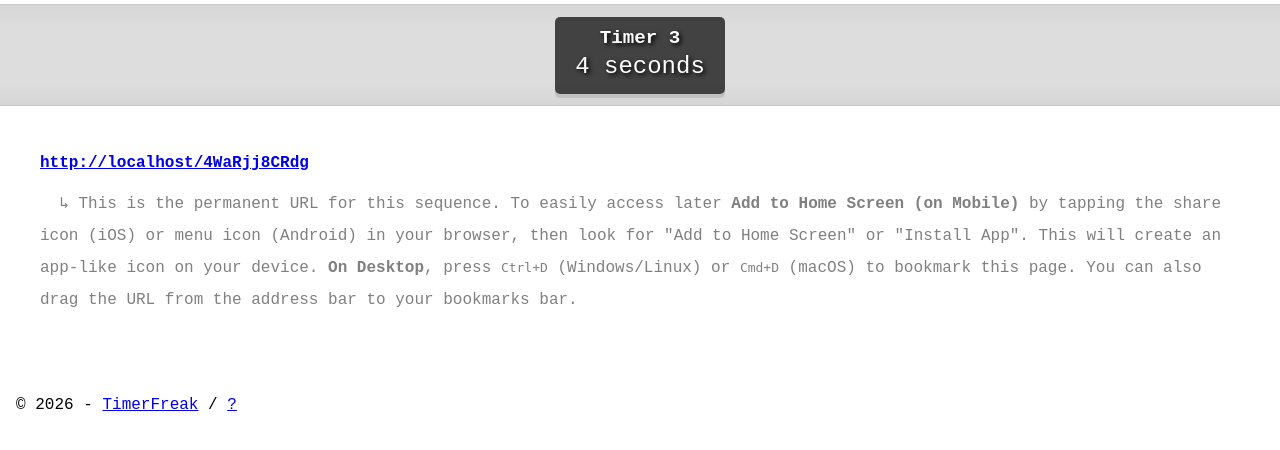
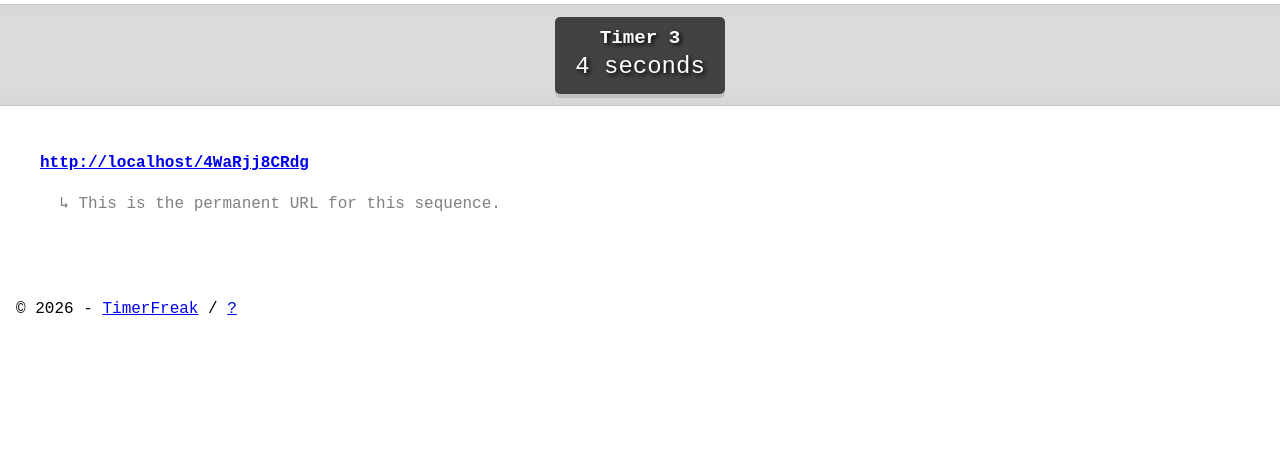
Before and after one commit to petmartino/timerfreak, a Flask app: a page that uses templates/timer.html in a window 1280 px wide. Shown: the part 286-736 px from the top of the page. Run offline with Flask 3, Linux system fonts and the light colour scheme.

Commit message:
Automated deploy: Fri Mar 20 04:54:13 PM CST 2026

```diff
--- a/templates/timer.html
+++ b/templates/timer.html
@@ -63,15 +63,6 @@
     <h1 id="sequenceName">{{ sequence_name }}</h1>
     {% endif %}
 
-    <!-- PWA Install Banner (Timer Specific) -->
-    <div id="installBanner" style="display: none; background: #fff; border: 1px solid #15ccbe; padding: 10px; margin: 10px 0.5rem; border-radius: 5px; text-align: center; font-size: 0.9em;">
-        <span style="color: #333;">Install this timer on your mobile device: </span>
-        <a href="#" id="installLink" style="font-weight: bold; color: #15ccbe; text-decoration: underline;">Install App</a>
-        <span id="iosInstructions" style="display: none; color: #666; display: block; margin-top: 5px;">
-            Tap the <strong>Share</strong> icon then <strong>"Add to Home Screen"</strong>.
-        </span>
-    </div>
-
     <div id="controls">
         <a href="#" class="btn-solid-3d btn-darkgreen btn-fixed-width" onclick="toggleStart(event)" id="startBtn">START</a>
         <a href="#" class="btn-solid-3d btn-orange btn-fixed-width" onclick="togglePause(event)" id="pauseBtn"
@@ -107,11 +98,14 @@
 
                         <div ><a href="{{ url_for('show_timer', sequence_id=sequence_id) }}">{{ base_url }}{{ url_for('redirect_to_timer',
                 sequence_id=sequence_id) }}</a></div>
-                <p>&nbsp; &#8627; This is the permanent URL for this sequence. To easily access later <strong>Add to Home Screen (on Mobile)</strong> by tapping the share icon (iOS) or menu icon (Android) in your
-                browser, then look for "Add to Home Screen" or "Install App". This will create an app-like icon on your
-                device. <strong>On Desktop</strong>, press <kbd>Ctrl+D</kbd> (Windows/Linux) or <kbd>Cmd+D</kbd> (macOS)
-                to bookmark this page. You can also drag the URL from the address bar to your bookmarks bar.
-
+                <p>&nbsp; &#8627; This is the permanent URL for this sequence.
+                <span id="installBanner" style="display: none;">
+                    <strong>Install this timer on your mobile device:</strong>
+                    <a href="#" id="installLink" style="font-weight: bold; color: #15ccbe; text-decoration: underline;">Install App</a>
+                    <span id="iosInstructions" style="display: none; color: #666; font-size: 0.9em; margin-top: 5px;">
+                         Tap the <strong>Share</strong> icon then <strong>"Add to Home Screen"</strong>.
+                    </span>
+                </span>
                 </p>
 
         <audio id="alarm" src="" preload="auto"></audio>
```
